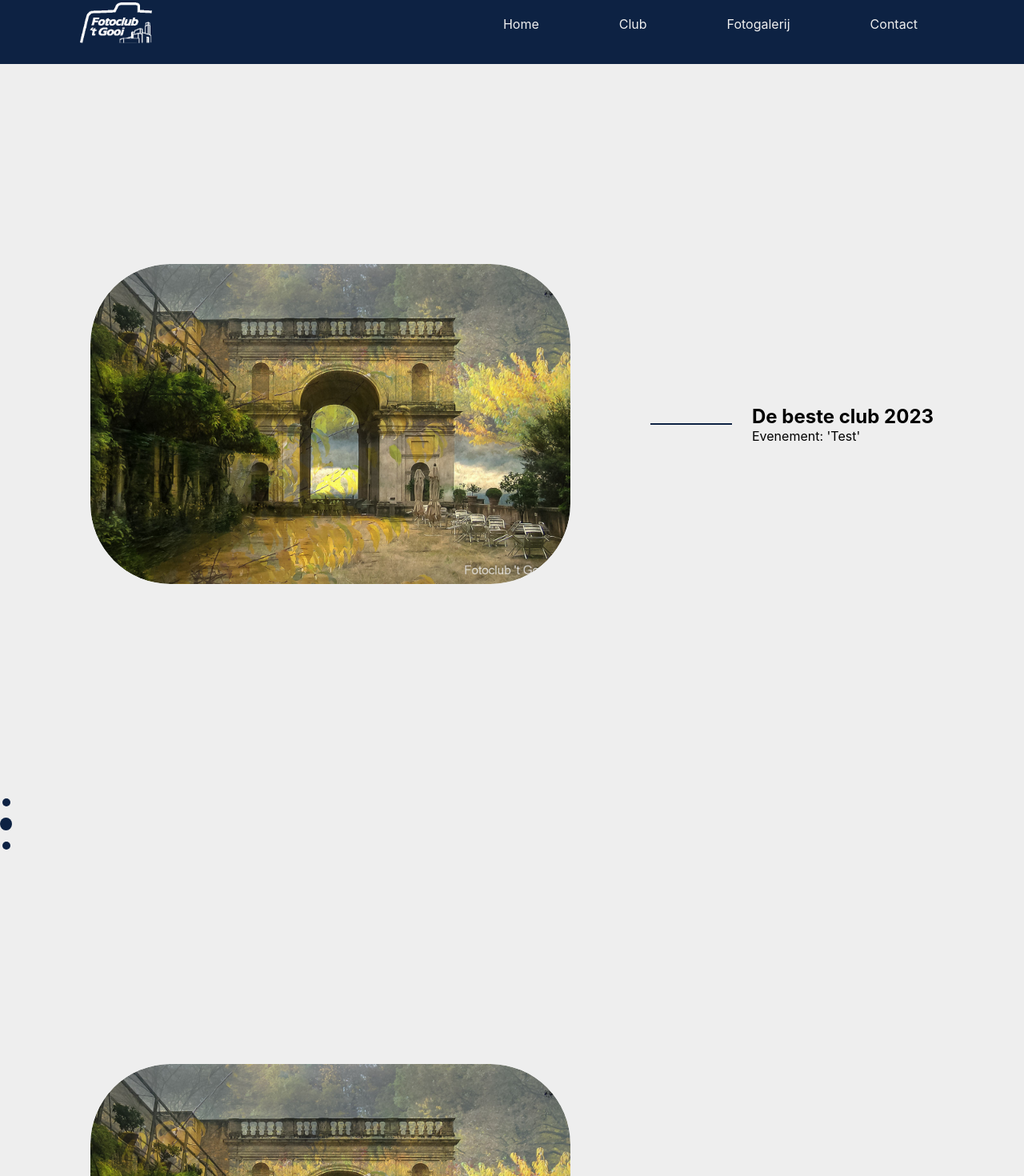
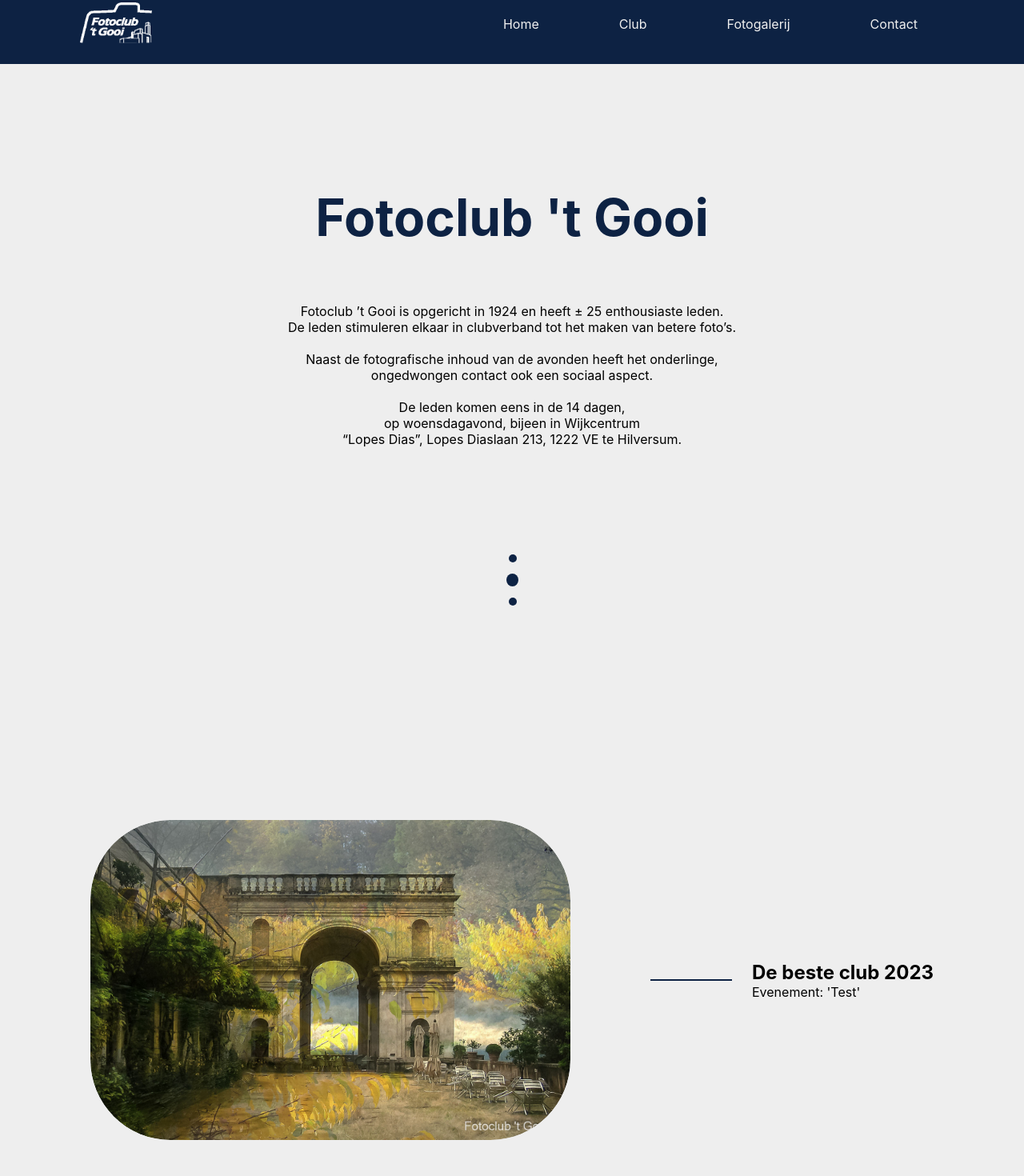
Before and after one commit to J-Segers/fctgooi, a React (Create React App) app: page / in a window 1280 px wide. Shown: the part 720-2190 px from the top of the page at 80% size. Built offline with nearby package versions, Linux system fonts and the light colour scheme; the HTML template or start-up script is replaced by a standard one.

Commit message:
homepage gevuld met placeholder posts

```diff
--- a/src/pages/Home.css
+++ b/src/pages/Home.css
@@ -6,4 +6,34 @@
 main {
     width: 100%;
     min-height: calc(100vh - 300px);
+    display: flex;
+    flex-direction: column;
+    justify-content: center;
+    align-items: center;
 }
+
+#club-info {
+    width: 600px;
+    height: auto;
+    display: flex;
+    flex-direction: column;
+    justify-content: center;
+    align-items: center;
+    margin: 100px 0;
+}
+
+#club-info h1 {
+    font-size: 4rem;
+    color: var(--accent-text)
+}
+
+#club-info p {
+    text-align: center;
+}
+
+.recente-activiteiten {
+    display: flex;
+    justify-content: flex-start;
+    align-items: center;
+    flex-direction: column;
+}
--- a/src/pages/Home.tsx
+++ b/src/pages/Home.tsx
@@ -1,26 +1,94 @@
-import React from 'react';
+import React, { useEffect, useState } from 'react';
 import Header from '../components/header/Header';
 import Hero from '../components/hero/Hero';
 import "./Home.css";
 import Footer from '../components/footer/Footer';
 import Spacer from '../components/spacer/Spacer';
 import Post from '../components/post/Post';
+import placeholder1 from "../assets/Jan Vogelzangweb villa~deste~1 met herfstkleurvogel en bloemen defi 1 laag-.jpg";
+import placeholder2 from "../assets/Wendy van Kuler-2.jpg";
+
+interface Obj {
+    title: string,
+    img: string
+}
+
 
 function Home() {
+
+    let count: number = 0;
+    let orientation: string = "left";
+
+
+    const placeHolderArray: Array<Obj> = [
+        {
+            title: "De Beste Club 2023",
+            img: placeholder1
+        },
+        {
+            title: "Natuur",
+            img: placeholder2
+        },
+        {
+            title: "De Beste Club 2023",
+            img: placeholder1
+        },
+        {
+            title: "Natuur",
+            img: placeholder2
+        }
+    ];
+
+    function changeOrientation() {
+        if(orientation === "left") {
+           orientation = "right";
+        } else {
+            orientation = "left";
+        }
+    }
 
     return (
         <div id={"home-container"}>
             <Hero />
             <Header />
             <main>
+                <section id="club-info">
+                    <h1>Fotoclub 't Gooi</h1>
+                    <p>
+                        Fotoclub ’t Gooi is opgericht in 1924 en heeft ± 25 enthousiaste leden.<br />
+                        De leden stimuleren elkaar in clubverband tot het maken van betere foto’s.<br />
+                        <br />
+                        Naast de fotografische inhoud van de avonden heeft het onderlinge, ongedwongen contact ook een sociaal aspect.<br />
+                        <br />
+                        De leden komen eens in de 14 dagen,<br />
+                        op woensdagavond, bijeen in Wijkcentrum<br />
+                        “Lopes Dias”, Lopes Diaslaan 213, 1222 VE te Hilversum.
+                    </p>
+                </section>
+                <Spacer />
                 <section className="recente-activiteiten">
-                    <Post />
-                    <Spacer />
-                    <Post />
+                    {placeHolderArray.map((obj: Obj) => {
+
+                        let currentOrientation = orientation;
+                        let currentCount = count;
+
+                        changeOrientation();
+                        count++;
+
+                        if(count === placeHolderArray.length){
+                            return <Post title={obj.title} img={obj.img} orientation={currentOrientation} key={currentCount}/>;
+                        }
+
+                        return <>
+                            <Post title={obj.title} img={obj.img} orientation={currentOrientation} key={currentCount}/>
+                            <Spacer />
+                        </>;
+                    })}
                 </section>
             </main>
             <Footer />
         </div>
+
     );
 }
 
```
